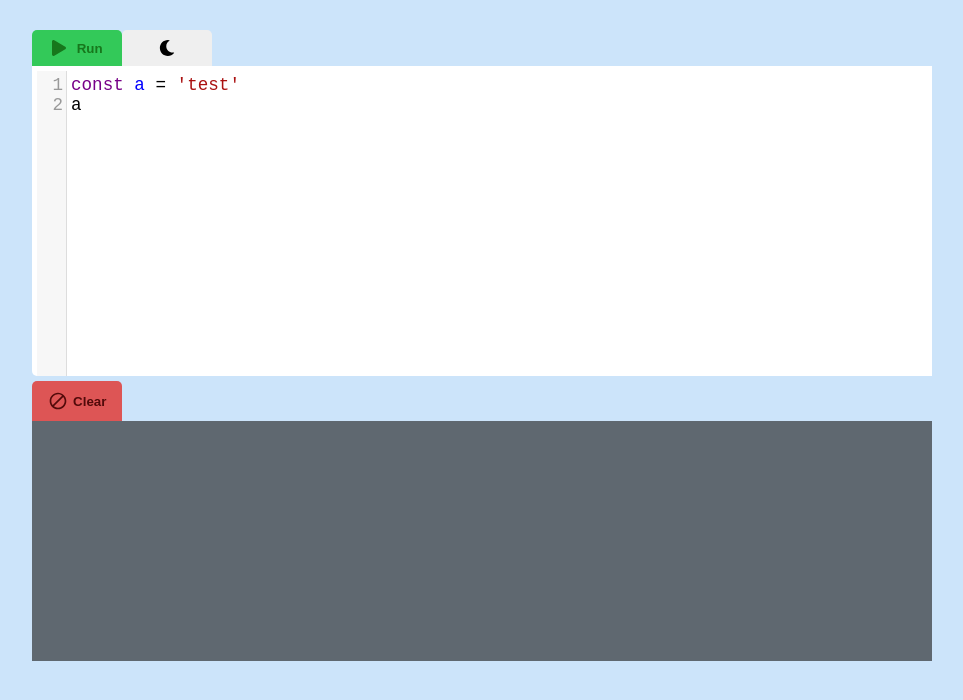
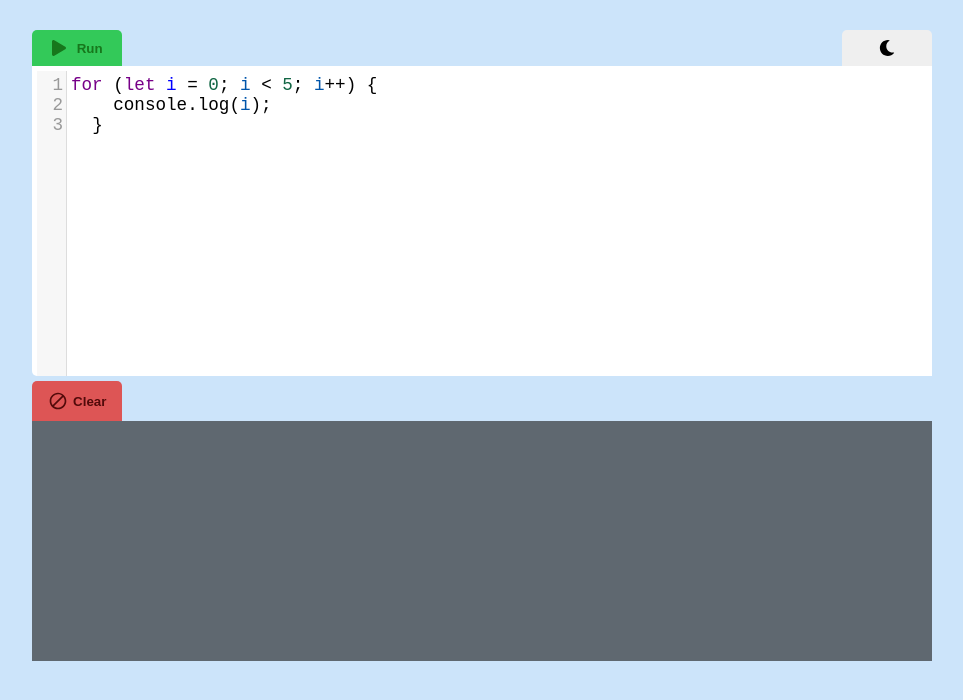
Before and after one commit to dwainejade/js-console, a React (Create React App) app: page / in a window 1280 px wide. Shown: the top 700 px of the page, without its empty margins (158-1121 px from the left). Built offline with nearby package versions, Linux system fonts and the light colour scheme.

Commit message:
initial commit

```diff
--- a/src/App.js
+++ b/src/App.js
@@ -15,7 +15,11 @@ import { FaSun } from "react-icons/fa";
 import { MdDoNotDisturbAlt } from "react-icons/md";
 
 export default function App() {
-  const [code, setCode] = useState("const a = 'test'\na");
+  const placeHolderCode = `for (let i = 0; i < 5; i++) {
+    console.log(i);
+  }`;
+
+  const [code, setCode] = useState(placeHolderCode);
   const [output, setOutput] = useState([]);
   const [theme, setTheme] = useState({
     editor: "default",
@@ -38,7 +42,7 @@ export default function App() {
       let result = JSON.stringify(eval(code));
       if (typeof result === "undefined") {
         return;
-      } else setOutput([...output, result]);
+      } else setOutput([...output, console.logs]);
     } catch (e) {
       setOutput([...output, String(e)]);
     }
@@ -94,6 +98,7 @@ export default function App() {
             <p className="cnsl-line">{l}</p>
           ))}
         </div>
+        <p>{console.stdlog}</p>
       </div>
     </div>
   );
--- a/src/styles.css
+++ b/src/styles.css
@@ -29,6 +29,8 @@ body {
 
 .editor-header {
   display: flex;
+  flex-direction: row;
+  justify-content: space-between;
 }
 
 .btn {
@@ -101,16 +103,6 @@ body {
 .console.dark {
   background: #333;
 }
-
-/* .error {
-  background: #333;
-  color: red;
-  height: 80px;
-  width: 100%;
-  padding: 10px;
-  margin-top: 5px;
-} */
-
 .cnsl-line {
   padding: 0;
   height: 4px;
```
